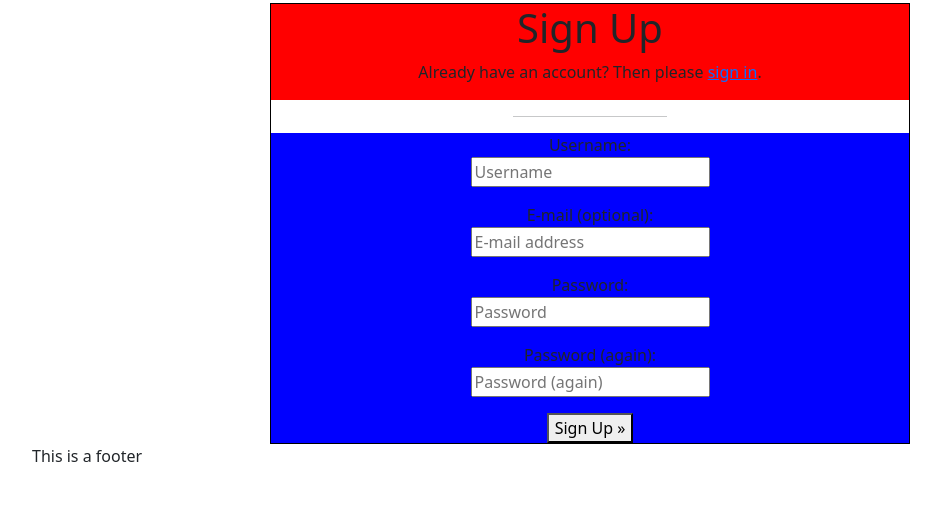
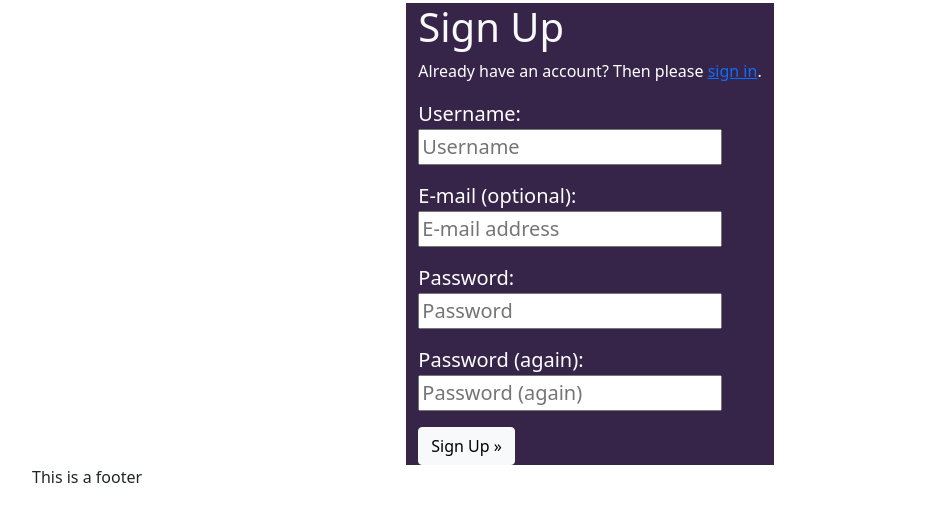
Before and after one commit to Enquil/rtr_v2, a Django app: page /accounts/signup/ in a window 1280 px wide. Shown: the part 65-587 px from the top of the page, without its empty margins (50-991 px from the left). Run offline with Django 3.2, Linux system fonts and the light colour scheme; some libraries are stand-ins or nearby versions.

Commit message:
centered signup form and adjusted input fields visually

```diff
--- a/static/css/style.css
+++ b/static/css/style.css
@@ -1,5 +1,21 @@
 html {
     height: 100%;
+}
+
+
+    /* ----- FORM STYLING ----- */
+
+.signup-col {
+    background-color: #372549;
+}
+
+.signup-or-login > h1, p {
+    color: white;
+}
+
+#signup_form > p {
+    font-size: 20px;
+    color: white;
 }
 
 #signup_form > p > label {
--- a/templates/account/signup.html
+++ b/templates/account/signup.html
@@ -5,27 +5,22 @@
 {% block head_title %}{% trans "Signup" %}{% endblock %}
 
 {% block content %}
-<div class="container w-50" style="border: 1px solid black">
-  <div class="row" style="background-color: red;">
-    <div class="col text-center">
-      <h1>{% trans "Sign Up" %}</h1>
+<div class="container-fluid d-flex justify-content-center align-items-center signup-wrap">
+  <div class="row">
+    <div class="col w-25 signup-col">
+      <h1 class="text-light">{% trans "Sign Up" %}</h1>
 
       <p>{% blocktrans %}Already have an account? Then please <a href="{{ login_url }}">sign in</a>.{% endblocktrans %}</p>
-    </div>
-  </div>
-  <hr class="w-25" style="margin-left: 37.5%;">
-  <div class="row" style="background-color: blue;">
-    <div class="col text-center">
+
       <form class="signup" id="signup_form" method="post" action="{% url 'account_signup' %}">
         {% csrf_token %}
         {{ form.as_p }}
         {% if redirect_field_value %}
         <input type="hidden" name="{{ redirect_field_name }}" value="{{ redirect_field_value }}" />
         {% endif %}
-        <button type="submit">{% trans "Sign Up" %} &raquo;</button>
+        <button class="btn btn-light" type="submit">{% trans "Sign Up" %} &raquo;</button>
       </form>
     </div>
   </div>
 </div>
-
 {% endblock %}
```
